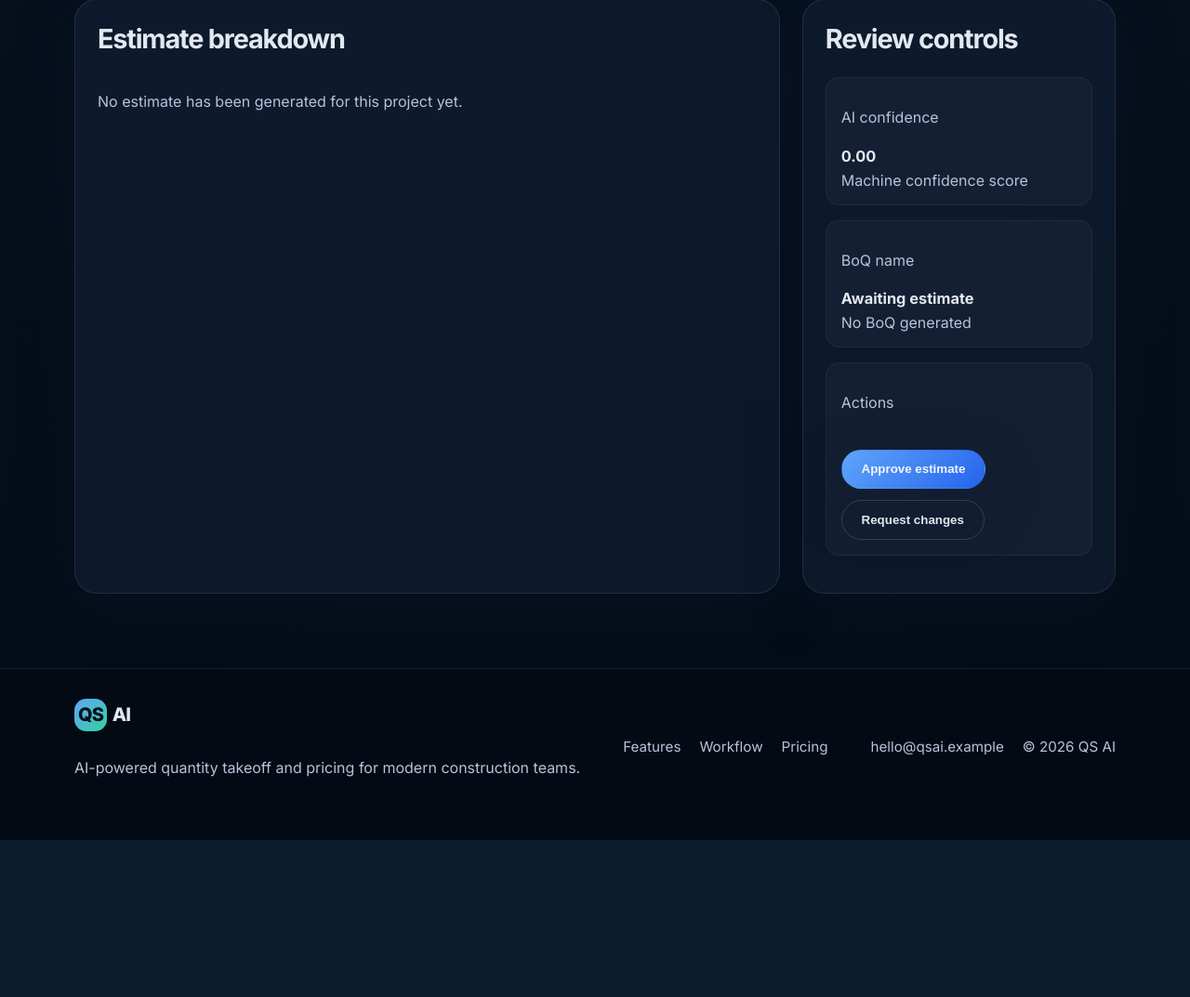
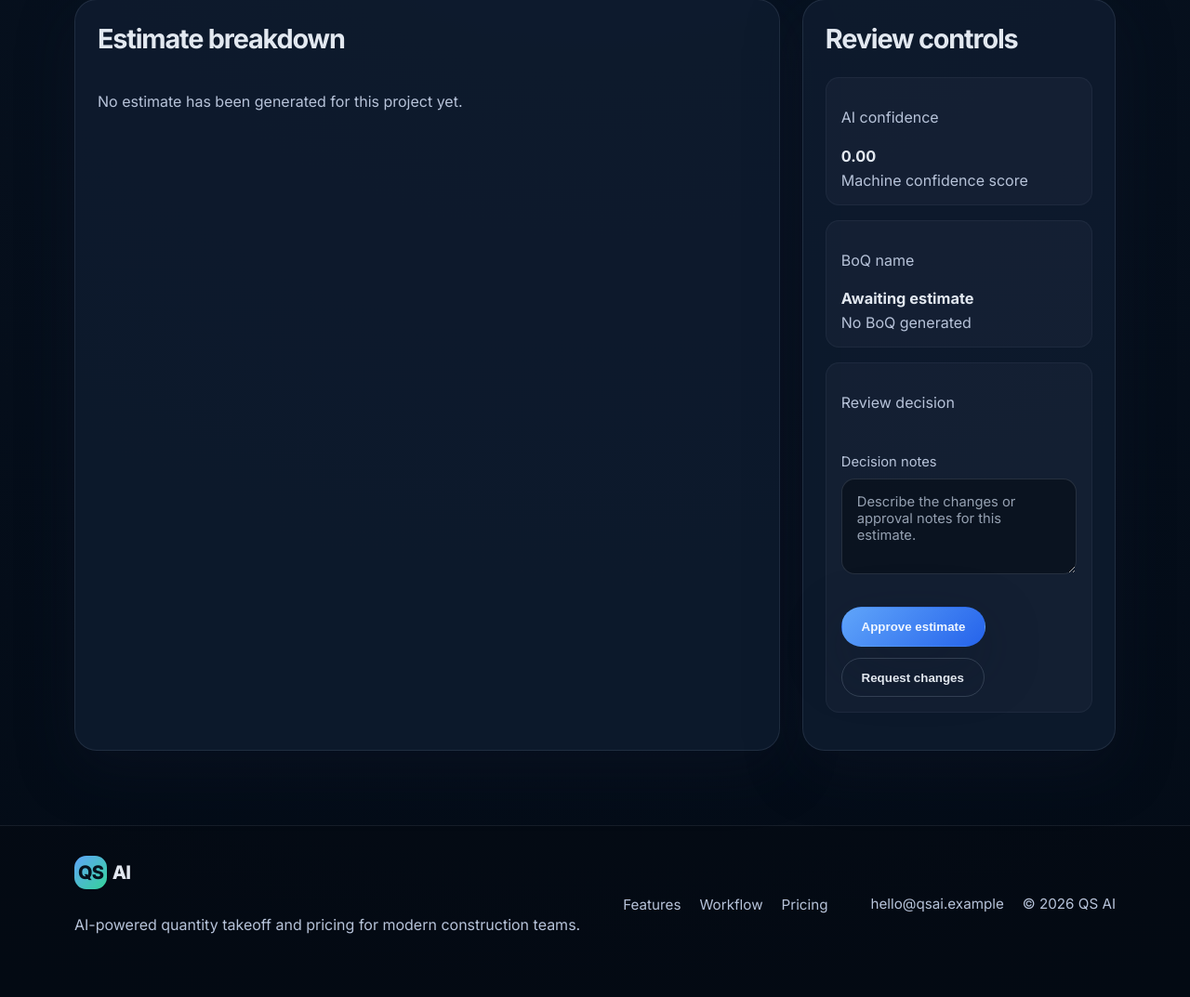
Before and after one commit to Abiriyi/qs_ai_saas, a Django app: page /projects/00000000-0000-0000-0000-000000000001/pricing/ in a window 1280 px wide. Shown: the part 412-1485 px from the top of the page at 93% size. Before the commit the page ends 1316 px from the top, so only its background shows below. Run offline with Django 4.2, Linux system fonts and the light colour scheme; a user stored in the database is signed in; tables that the repository leaves empty hold one stand-in row (values such as "Sample post"); data that the repository does not hold is empty; parts of the project's set-up code (start-up, migrations or seed data) failed here and were passed over.

Commit message:
Approval and editing workflow is now in place

```diff
--- a/core/views.py
+++ b/core/views.py
@@ -5,6 +5,7 @@ from django.http import JsonResponse
 from django.shortcuts import get_object_or_404, redirect, render
 
 from boq.models import BoQ
+from boq.services.workflow import BoQWorkflowError, BoQWorkflowService
 from core.forms import OrganizationSignupForm, ProjectIntakeForm, UserLoginForm
 from projects.models import Project
 
@@ -199,12 +200,37 @@ def project_pricing_review(request, pk):
         .first()
     )
 
+    if request.method == "POST" and boq:
+        action = request.POST.get("decision_action")
+        reason = (request.POST.get("decision_reason") or "").strip()
+
+        if action in {"approve", "reject"}:
+            try:
+                if boq.status == "draft":
+                    BoQWorkflowService.submit_for_review(boq)
+
+                if action == "approve":
+                    BoQWorkflowService.approve(boq, request.user)
+                    messages.success(request, "Estimate approved and ready for pricing.")
+                else:
+                    BoQWorkflowService.reject(
+                        boq,
+                        request.user,
+                        reason or "Changes requested by reviewer.",
+                    )
+                    messages.warning(request, "Estimate returned for changes.")
+            except BoQWorkflowError as exc:
+                messages.error(request, str(exc))
+
+            return redirect("project_pricing_review", pk=project.pk)
+
     sections = []
     if boq:
         sections = list(boq.sections.all().prefetch_related("items").order_by("order"))
 
     summary_total = boq.total_amount if boq else 0
     summary_total_display = f"£{summary_total:,.2f}" if summary_total else "£0.00"
+    status_text = boq.status.replace("_", " ").title() if boq else "Pending"
 
     return render(
         request,
@@ -216,5 +242,6 @@ def project_pricing_review(request, pk):
             "sections": sections,
             "summary_total": summary_total,
             "summary_total_display": summary_total_display,
+            "status_text": status_text,
         },
     )
--- a/templates/project_pricing_review.html
+++ b/templates/project_pricing_review.html
@@ -23,7 +23,7 @@
       </article>
       <article class="pricing-summary-card">
         <span>Status</span>
-        <strong>{% if boq %}{{ boq.status|title }}{% else %}Pending{% endif %}</strong>
+        <strong>{% if boq %}{{ status_text }}{% else %}Pending{% endif %}</strong>
       </article>
       <article class="pricing-summary-card">
         <span>Sections</span>
@@ -95,11 +95,18 @@
         </div>
 
         <div class="mini-card">
-          <p class="muted-label">Actions</p>
-          <div class="pricing-actions">
-            <button type="button" class="btn btn-primary">Approve estimate</button>
-            <button type="button" class="btn btn-ghost">Request changes</button>
-          </div>
+          <p class="muted-label">Review decision</p>
+          <form method="post" class="stacked-form">
+            {% csrf_token %}
+            <label class="field">
+              <span>Decision notes</span>
+              <textarea name="decision_reason" rows="4" placeholder="Describe the changes or approval notes for this estimate."></textarea>
+            </label>
+            <div class="pricing-actions">
+              <button type="submit" name="decision_action" value="approve" class="btn btn-primary">Approve estimate</button>
+              <button type="submit" name="decision_action" value="reject" class="btn btn-ghost">Request changes</button>
+            </div>
+          </form>
         </div>
       </aside>
     </div>
```
Also changed, not shown: core/tests.py (+51 -0 lines).
